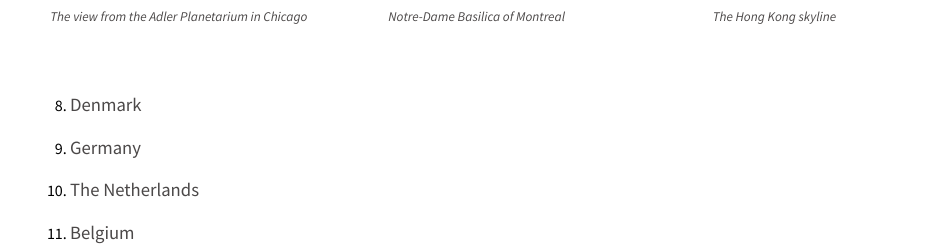
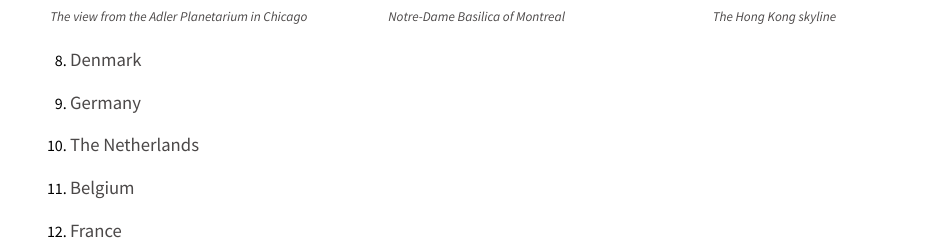
Before and after one commit to andrewjwei/andrewjwei.github.io, a plain HTML site: page travel/index.html in a window 1280 px wide. Shown: the part 721-969 px from the top of the page, without its empty margins (162-1106 px from the left). Drawn offline with nearby package versions, Linux system fonts and the light colour scheme; a script that the page names is missing.

Commit message:
figcaption

```diff
--- a/css/main.css
+++ b/css/main.css
@@ -128,7 +128,7 @@ figure {
 figcaption{
     display:table-caption;
     caption-side:bottom;
-    height: 85px;
+    height: 40px;
     width: 100%;
 }
 
```
